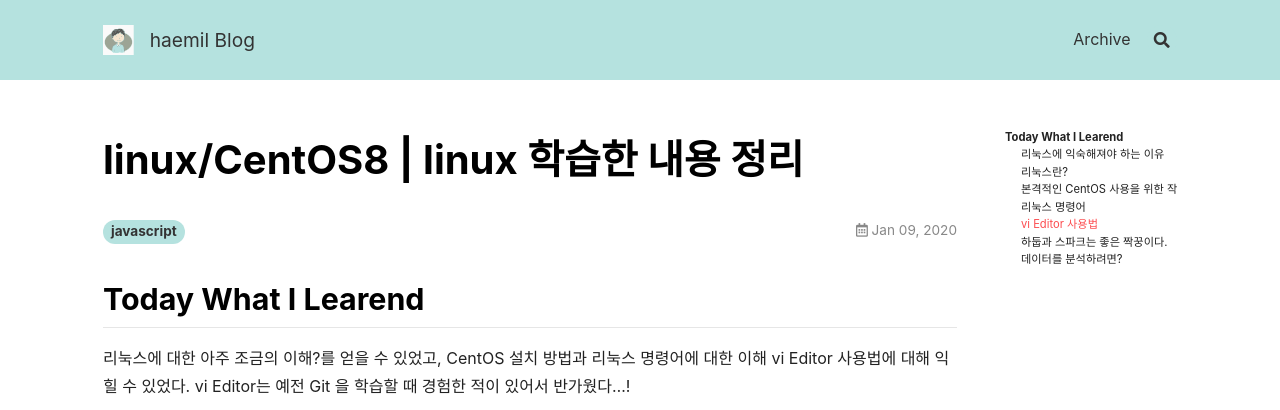
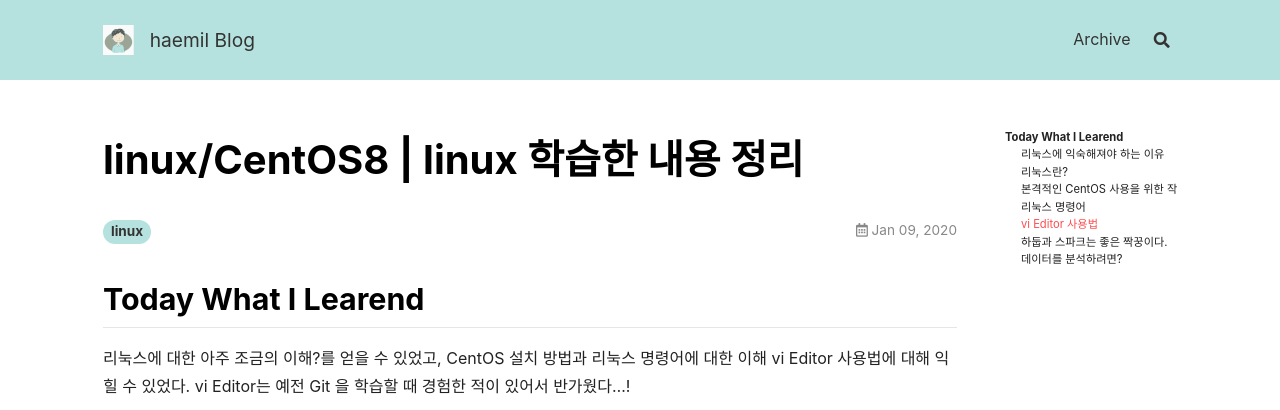
Before and after one commit to mchaemil/mchaemil.github.io, a Jekyll site: the page built from _posts/2020-01-09-linux-CentOS8-upgrade-linux-experience.md, in a window 1280 px wide and 900 px high. Shown: the top 410 px of the window. Built offline with Jekyll 4.4.1, drawn with Linux system fonts in a browser that asks for light colours; nearby versions of some CDN libraries; comment, search, counter and statistics services are not loaded.

Commit message:
update post

```diff
--- a/_posts/2020-01-09-linux-CentOS8-upgrade-linux-experience.md
+++ b/_posts/2020-01-09-linux-CentOS8-upgrade-linux-experience.md
@@ -1,8 +1,7 @@
 ---
 layout: article
 title: linux/CentOS8 | linux 학습한 내용 정리
-tags: javascript
-comments: true
+tags: linux
 
 ---
 
```
